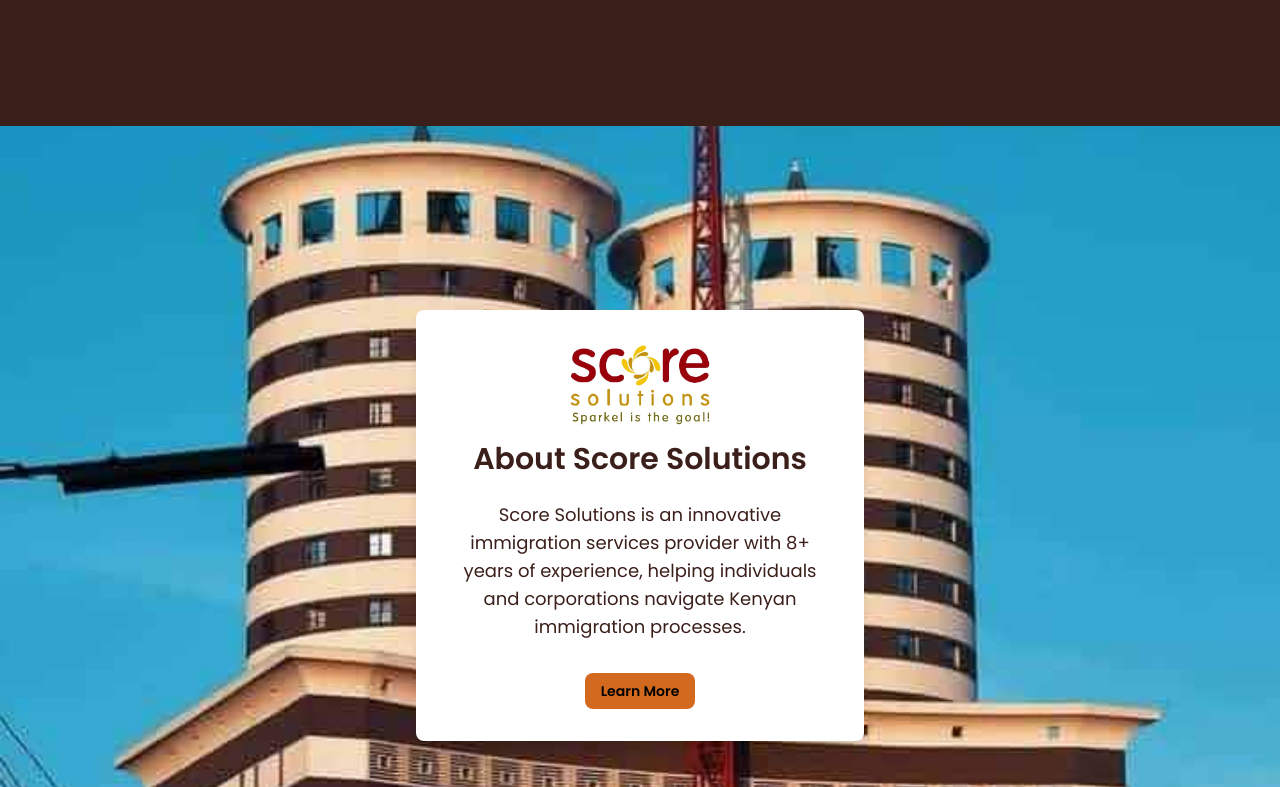
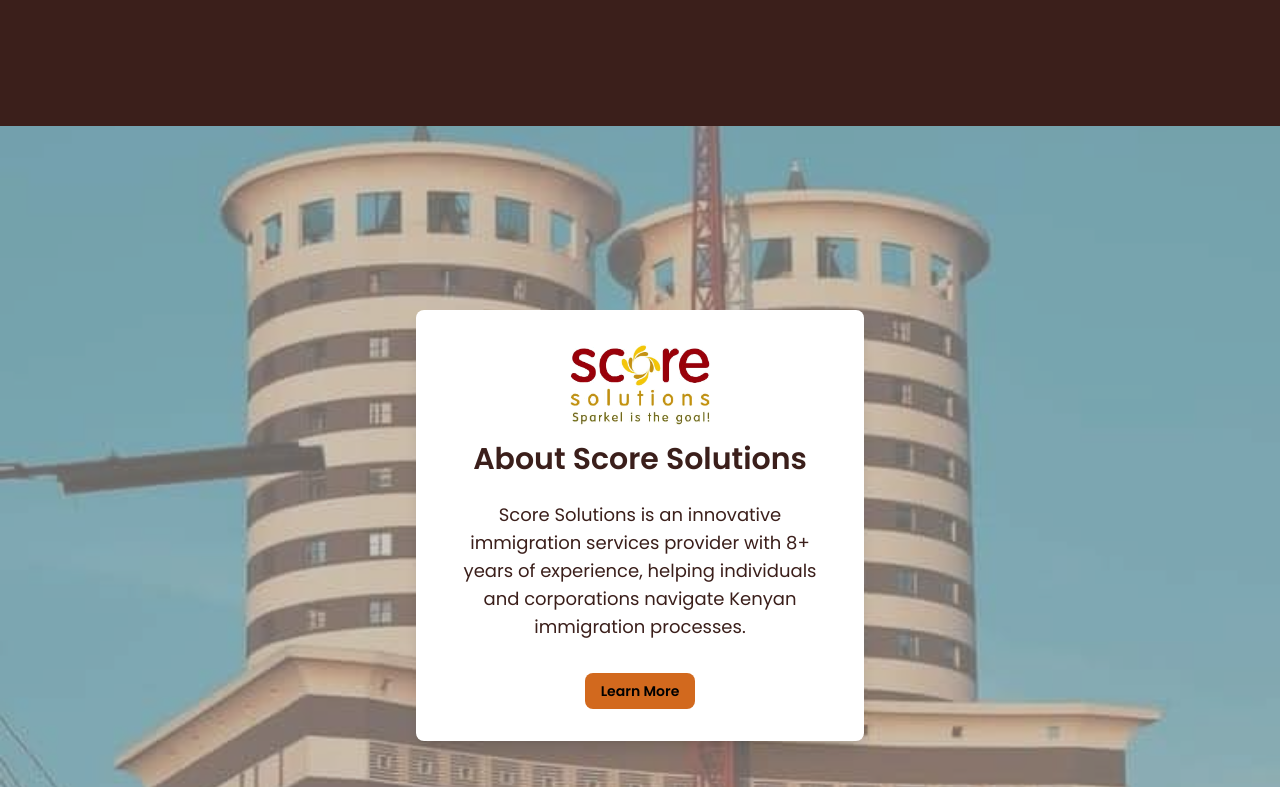
Before and after one commit to kevinmagu418/score-Solution, a Next.js app: page / in a window 1280 px wide. Shown: the part 473-1260 px from the top of the page. Built offline with nearby package versions, Linux system fonts and the light colour scheme.

Commit message:
Fix: Adjusted About Home image to match Services section

```diff
--- a/src/app/services/page.jsx
+++ b/src/app/services/page.jsx
@@ -120,7 +120,7 @@ export default function ServicesPage() {
       layout="fill"
       objectFit="cover"
       quality={85}
-      className="opacity-30"
+     className="opacity-30"
       loading="lazy"
     />
   </div>
--- a/src/components/abouthome.jsx
+++ b/src/components/abouthome.jsx
@@ -16,7 +16,7 @@ export default function AboutHome() {
     >
       {/* Background Image */}
       <div className="absolute inset-0">
-        <Image
+      <Image
           src="/nairobi2.jpeg"
           alt="Nairobi Prehistoric Site"
           fill
@@ -25,7 +25,7 @@ export default function AboutHome() {
           priority={false}
           loading="lazy"
           sizes="100vw"
-          className="z-0"
+          className="opacity-40"
         />
       </div>
 
```
Also changed, not shown: src/components/Header.jsx (line endings or trailing spaces).
